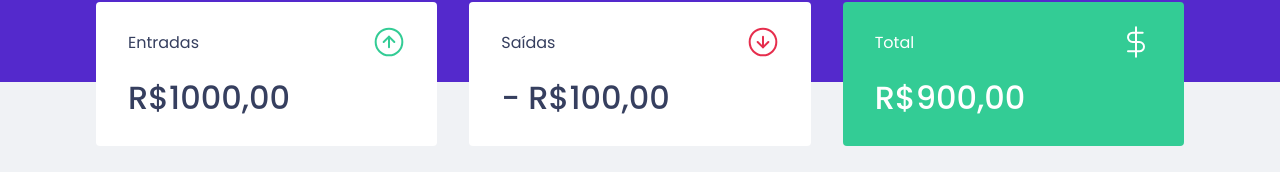
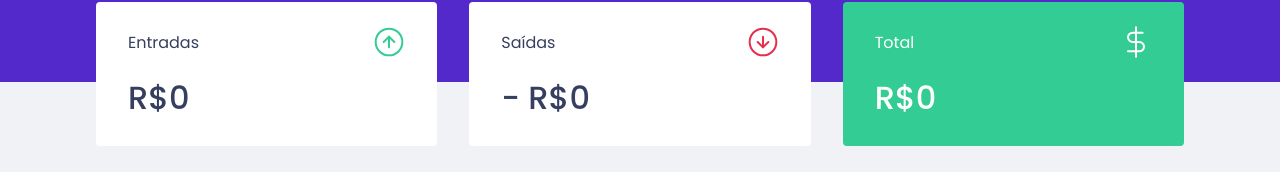
Before and after one commit to Jonatan1103/jtmoney, a React (Create React App) app: page / in a window 1280 px wide. Shown: the part 190-362 px from the top of the page. Built offline with nearby package versions, Linux system fonts and the light colour scheme; no server answers; what miragejs would draw is missing.

Commit message:
somando os conteudos

```diff
--- a/src/components/Summary/index.tsx
+++ b/src/components/Summary/index.tsx
@@ -11,6 +11,24 @@
   const { transactions } = useContext(TransactionsContext)
   console.log(transactions);
 
+  const totalTransactions = transactions.reduce((acc, transaction) => {
+    if (transaction.type === 'deposit') {
+      acc.deposits += transaction.amount
+      acc.total += transaction.amount
+    } else {
+      acc.withdraws += transaction.amount
+      acc.total -= transaction.amount
+    }
+
+    return acc
+  }, {
+    deposits: 0,
+    withdraws: 0,
+    total:0,
+  })
+
+  console.log(totalTransactions)
+
   return(
     <Container>
       <div>
@@ -18,7 +36,7 @@
           <p>Entradas</p>
           <img src={incomeImg} alt="entradas de valores" />
         </header>
-        <strong>R$1000,00</strong>
+        <strong>R${totalTransactions.deposits}</strong>
       </div>
 
       <div>
@@ -26,7 +44,7 @@
           <p>Saídas</p>
           <img src={outcomeImg} alt="saída de valores" />
         </header>
-        <strong>- R$100,00</strong>
+        <strong>- R${totalTransactions.withdraws}</strong>
       </div>
 
       <div className="total">
@@ -34,7 +52,7 @@
           <p>Total</p>
           <img src={totalImg} alt="entradas de valores" />
         </header>
-        <strong>R$900,00</strong>
+        <strong>R${totalTransactions.total}</strong>
       </div>
     </Container>
   )
```
